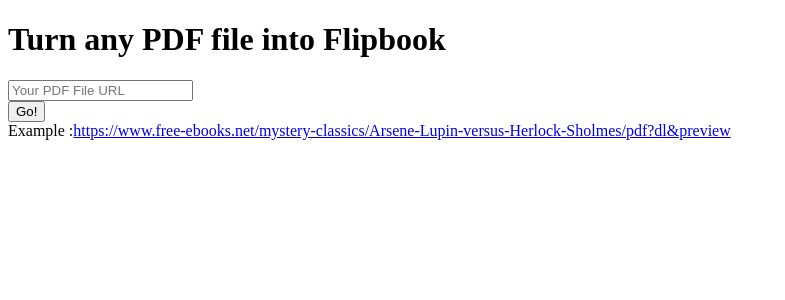
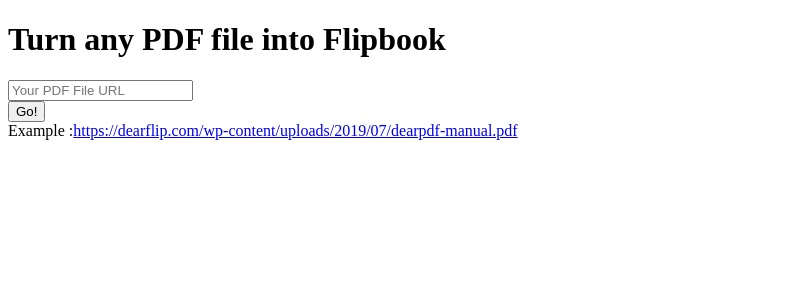
Before and after one commit to roketid/flipbook, a Next.js app: page / in a window 1280 px wide. Shown: the top 300 px of the page, without its empty margins (0-785 px from the left). Built offline with nearby package versions, Linux system fonts and the light colour scheme.

Commit message:
update example

```diff
--- a/pages/index.js
+++ b/pages/index.js
@@ -18,8 +18,8 @@
             </div>
             <div className="p-4">
               <span className="mr-2">Example :</span>
-              <a className="underline" href="/pdf?source=https://www.free-ebooks.net/mystery-classics/Arsene-Lupin-versus-Herlock-Sholmes/pdf?dl%26preview">
-                https://www.free-ebooks.net/mystery-classics/Arsene-Lupin-versus-Herlock-Sholmes/pdf?dl&preview
+              <a className="underline" href="/pdf?source=https://dearflip.com/wp-content/uploads/2019/07/dearpdf-manual.pdf">
+              https://dearflip.com/wp-content/uploads/2019/07/dearpdf-manual.pdf
               </a>
             </div>
         </form>
```
